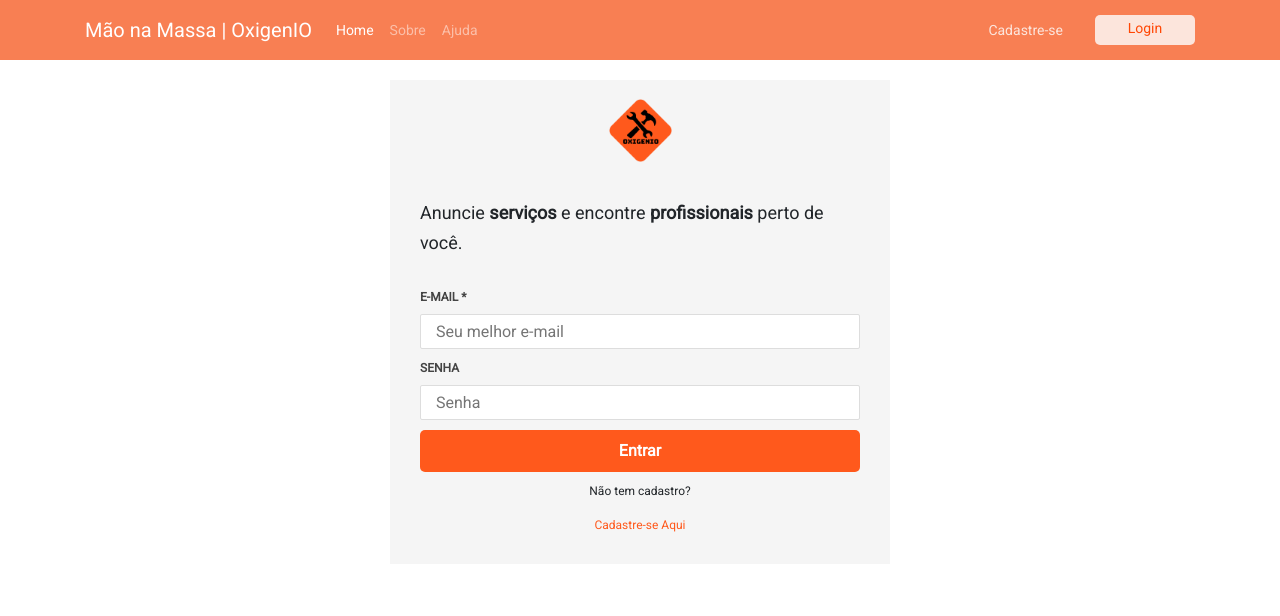
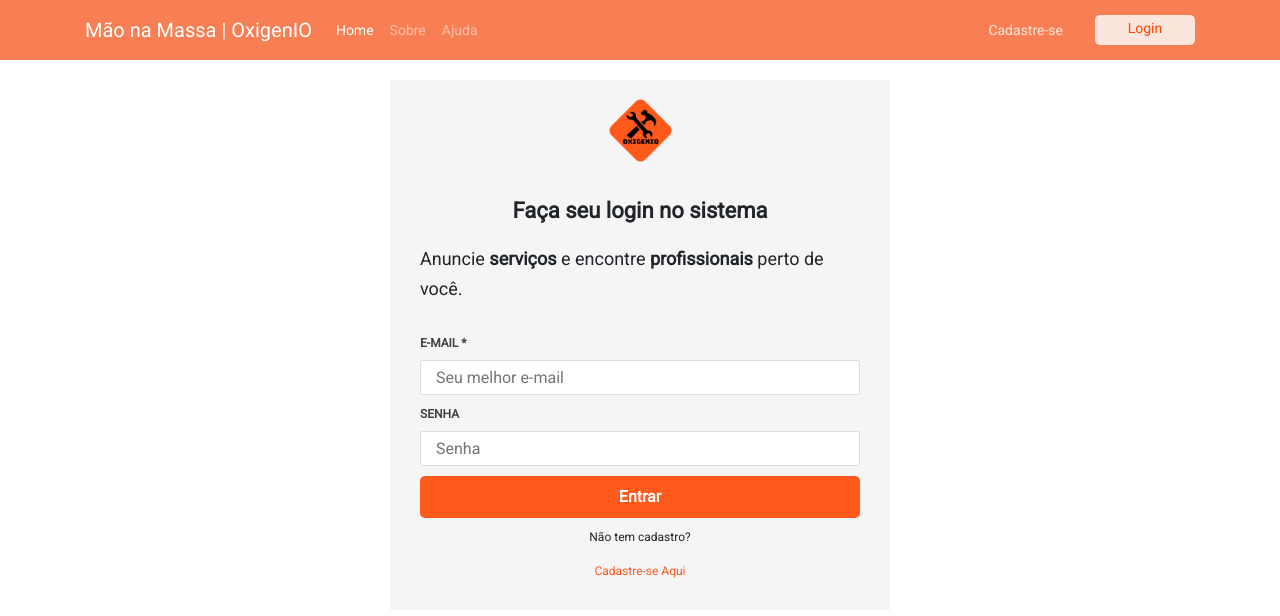
Before and after one commit to brunozn/OxinenIO_API_REST, a React (Create React App) app: page /login in a window 1280 px wide. Shown: the top 616 px of the page. Built offline with nearby package versions, Linux system fonts and the light colour scheme.

Commit message:
Ajustando a rota da tela de cadastro

```diff
--- a/src/pages/Login/index.js
+++ b/src/pages/Login/index.js
@@ -30,7 +30,7 @@
             <div className="caixa">
       <img className="img-logo" src={logo} alt="logo" />
       <div className="content-login">
-
+<h2 className="title-login"> <strong> Faça seu login no sistema</strong> </h2>
             <p>
             Anuncie <strong>serviços</strong> e encontre <strong>profissionais</strong> perto de você.
             </p>
@@ -49,7 +49,8 @@
             <input
                 type="password"
                 id="password"
-                autocomplete="on"
+                //autocomplete="on"
+                autoComplete="new-password"
                 placeholder="Senha"
                 value={password}
                 onChange={event => setPassword(event.target.value)}
--- a/src/pages/Login/style.css
+++ b/src/pages/Login/style.css
@@ -8,6 +8,14 @@
     flex-direction: column;
     align-items: center;
     background: #f5f5f5;
+  }
+
+  .title-login{
+    display: flex;
+    flex-direction: column;
+    align-items: center;
+  font-size: 22px;
+  margin-bottom: 20px;
   }
 
   .img-logo{
--- a/src/pages/Register/index.js
+++ b/src/pages/Register/index.js
@@ -40,7 +40,7 @@
       const response = await api.post('/users', data);
       console.log(response);
       if(response){
-        history.push('/dashboard');
+        history.push('/login');
       }
 
     }catch(error){
```
